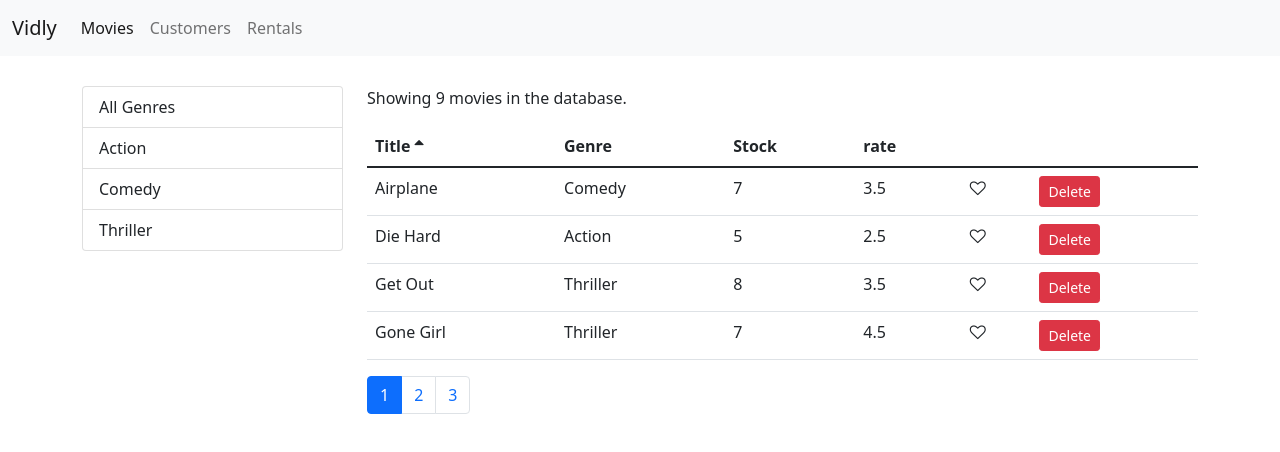
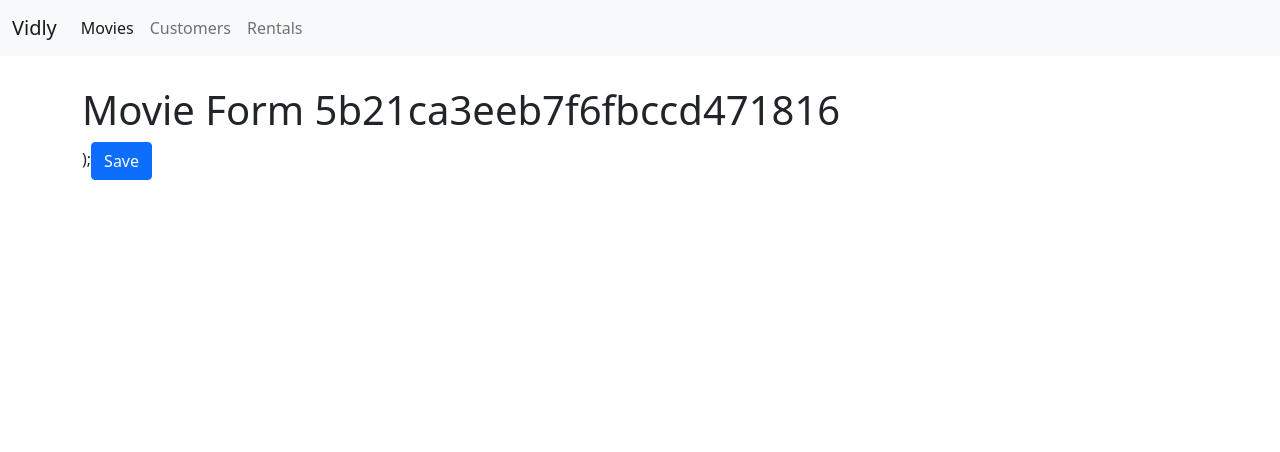
Before and after one commit to mikesouma/vidly-react, a React (Create React App) app: page /movies/5b21ca3eeb7f6fbccd471816 in a window 1280 px wide. Shown: the top 452 px of the page. Built offline with nearby package versions, Linux system fonts and the light colour scheme.

Commit message:
feature: adding & Linking MovieForm.

```diff
--- a/src/App.js
+++ b/src/App.js
@@ -1,6 +1,7 @@
 import React from 'react';
 import { Route, Redirect, Switch } from 'react-router-dom';
 import Movies from './components/movies';
+import MovieForm from './components/movieForm'
 import Customers from './components/customers';
 import Rentals from './components/rentals';
 import NotFound from './components/notFound';
@@ -14,6 +15,7 @@
       <NavBar />
       <main className="container">
         <Switch>
+          <Route path="/movies/:id" component={MovieForm} />
           <Route path="/movies" component={Movies} />
           <Route path="/customers" component={Customers} />
           <Route path="/rentals" component={Rentals} />
--- a/src/components/movieForm.jsx
+++ b/src/components/movieForm.jsx
@@ -0,0 +1,15 @@
+import React, { Component } from 'react';
+
+const MovieForm = ({ match }) => {
+    return (
+    <div>
+        <h1> Movie Form {match.params.id} </h1> );
+        <button className="btn btn-primary" onClick={() => history.push("/movies")}
+        >
+            Save
+        </button>
+    </div>
+    );
+}
+
+export default MovieForm
```
Also changed, not shown: src/components/moviesTable.jsx (+5 -2 lines).
